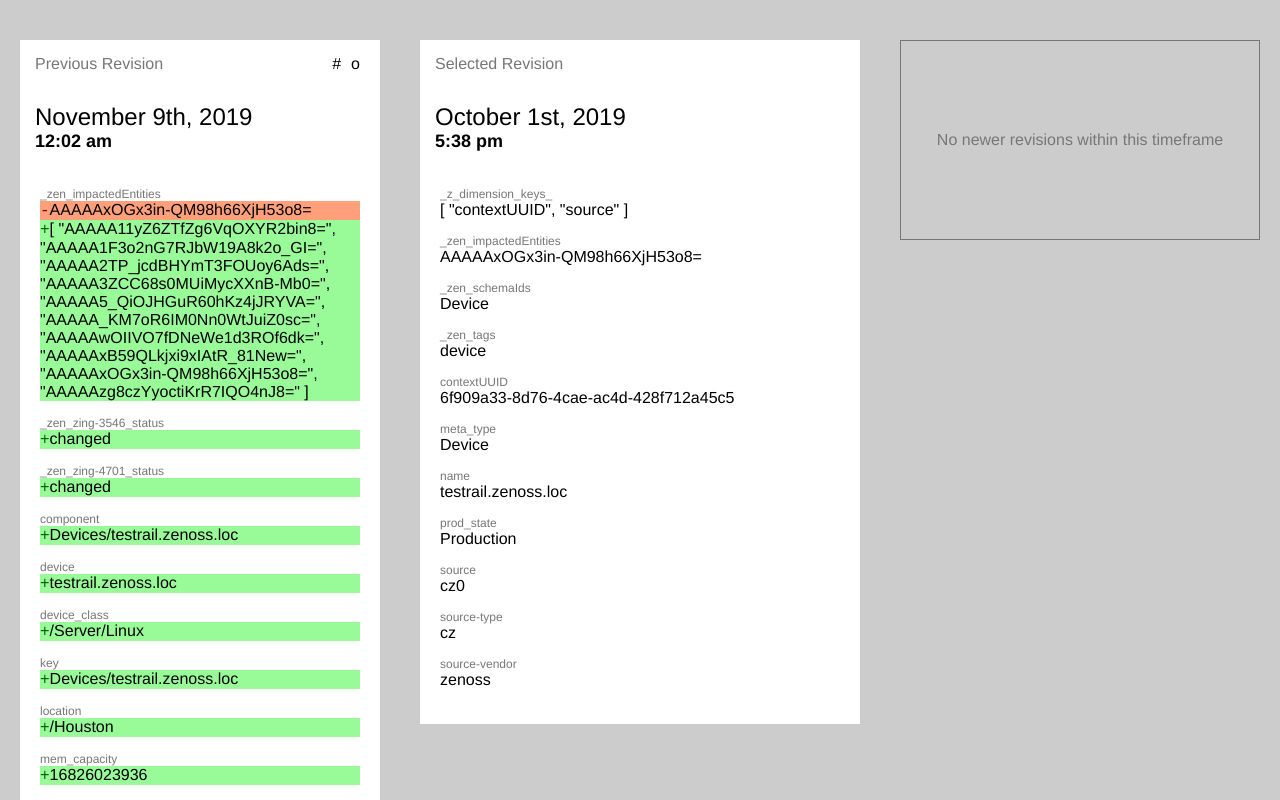
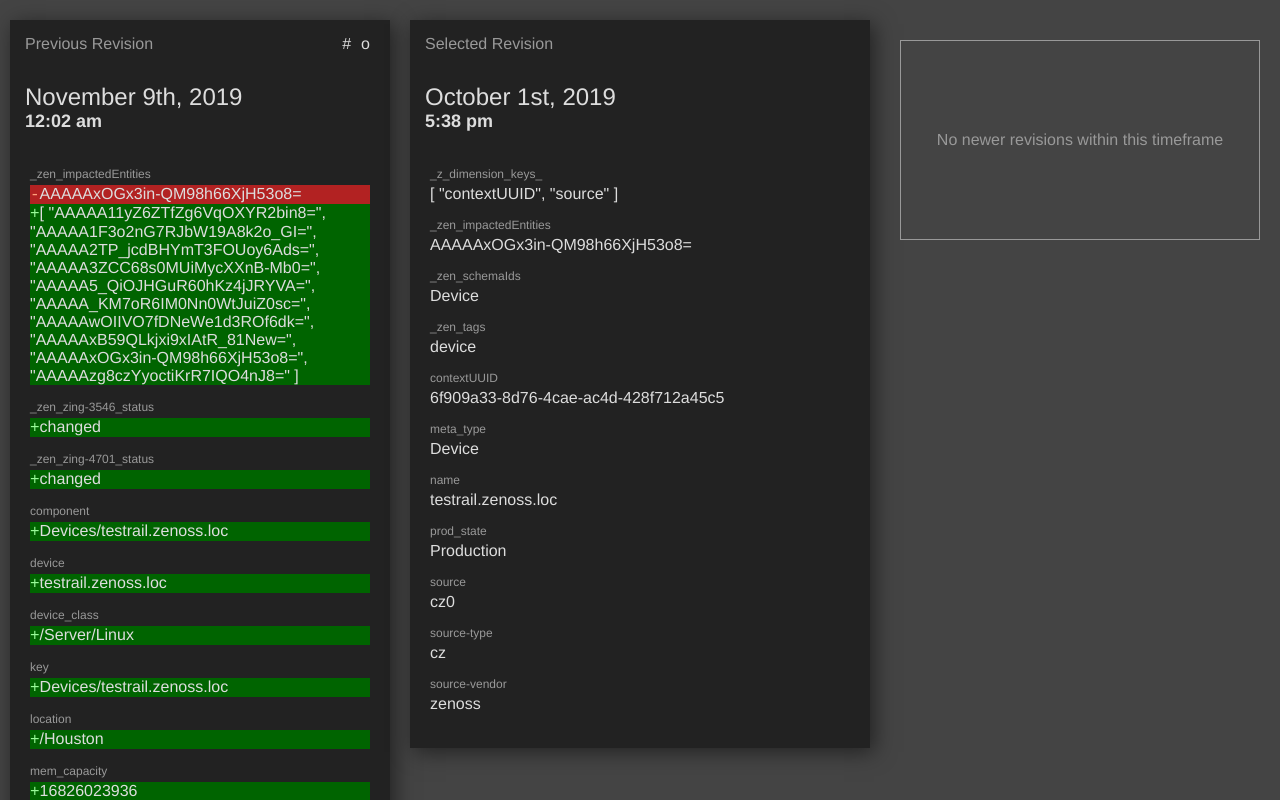
Before and after one commit to rDr4g0n/yamr-mcfly, a Vue app: page / in a window 1280 px wide. Shown: the top 800 px of the page. Built offline with nearby package versions, Linux system fonts and the light colour scheme.

Commit message:
dark theme

```diff
--- a/src/App.vue
+++ b/src/App.vue
@@ -1,6 +1,7 @@
 <template>
   <div id="app">
-    <div class="item-header-wrap" v-if="false">
+    <div style="background-color: #111;" v-if="false">
+      <div class="item-header-wrap">
         <div class="item-header">
           <div class="item-name">{{ itemName }}</div>
           <div class="item-type">{{ itemType }}</div>
@@ -12,9 +13,10 @@
         </div>
       </div>
 
-    <div class="revision-timeline-wrap" v-if="false">
+      <div class="revision-timeline-wrap">
         <div class="revision-timeline">
           {{ revisions.length }} Revisions
+        </div>
       </div>
     </div>
 
@@ -141,19 +143,17 @@ export default {
 }
 
 :root {
-  --secondary-text: #777;
+  --primary-text: #DDD;
+  --secondary-text: #999;
   --base-margin: 10px;
 }
 
-html, body, #app {
-  height: 100%;
-  overflow-x: hidden;
-}
-
 #app {
+  color: var(--primary-text);
   display: flex;
   flex-direction: column;
   align-items: stretch;
+  background-color: #444;
 }
 
 .revision-timeline-wrap,
@@ -178,11 +178,9 @@ html, body, #app {
 
 .revision-viewer-wrap {
   flex: 1;
-  background-color: #CCC;
   width: 100%;
   display: flex;
   align-items: flex-start;
-  overflow-x: auto;
 }
 
 .selected-revision {
--- a/src/components/ItemView.vue
+++ b/src/components/ItemView.vue
@@ -49,24 +49,25 @@ export default {
 .field-key {
   font-size: 12px;
   color: var(--secondary-text);
+  padding-bottom: 4px;
 }
 .field-value {
   font-size: 16px;
 }
 .field-to-value {
-    background-color: palegreen;
+  background-color: darkgreen;
 }
 .field-to-value:before {
-    font-family: monospace;
-    color: darkgreen;
-    content: "+";
+  font-family: monospace;
+  color: palegreen;
+  content: "+";
 }
 .field-from-value {
-    background-color: lightsalmon;
+  background-color: firebrick;
 }
 .field-from-value:before {
-    font-family: monospace;
-    color: darkred;
-    content: "-";
+  font-family: monospace;
+  color: lightsalmon;
+  content: "-";
 }
 </style>
--- a/src/components/RevisionCard.vue
+++ b/src/components/RevisionCard.vue
@@ -62,8 +62,9 @@ export default {
 
 <style scoped>
 .revision-card {
-  background-color: white;
-  margin: 40px 20px;
+  background-color: #222;
+  margin: 20px 10px;
+  box-shadow: 4px 4px 20px rgba(0, 0, 0, 0.5);
 }
 
 .revision-card-header {
```
Lines whose indentation alone changed are shown as unchanged.
